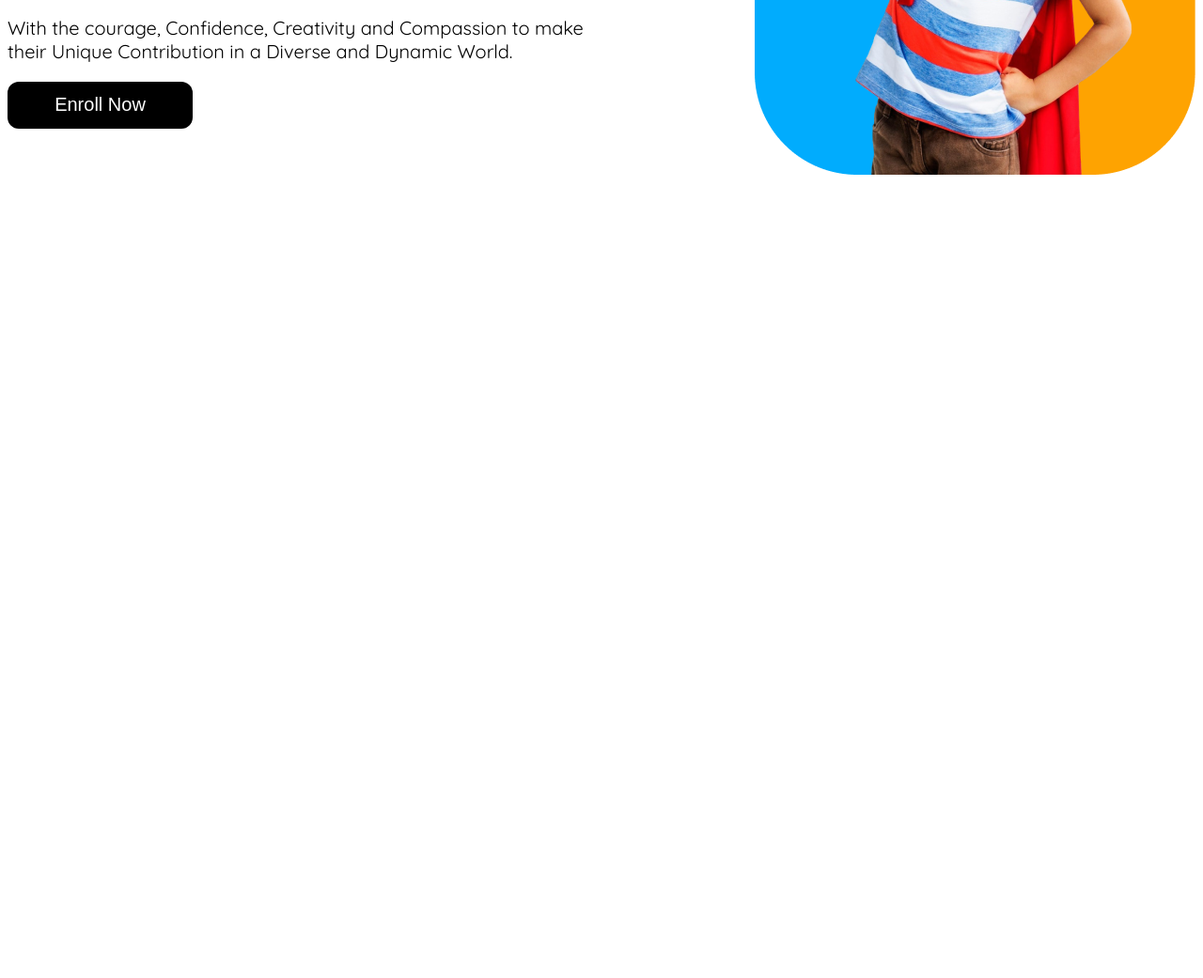
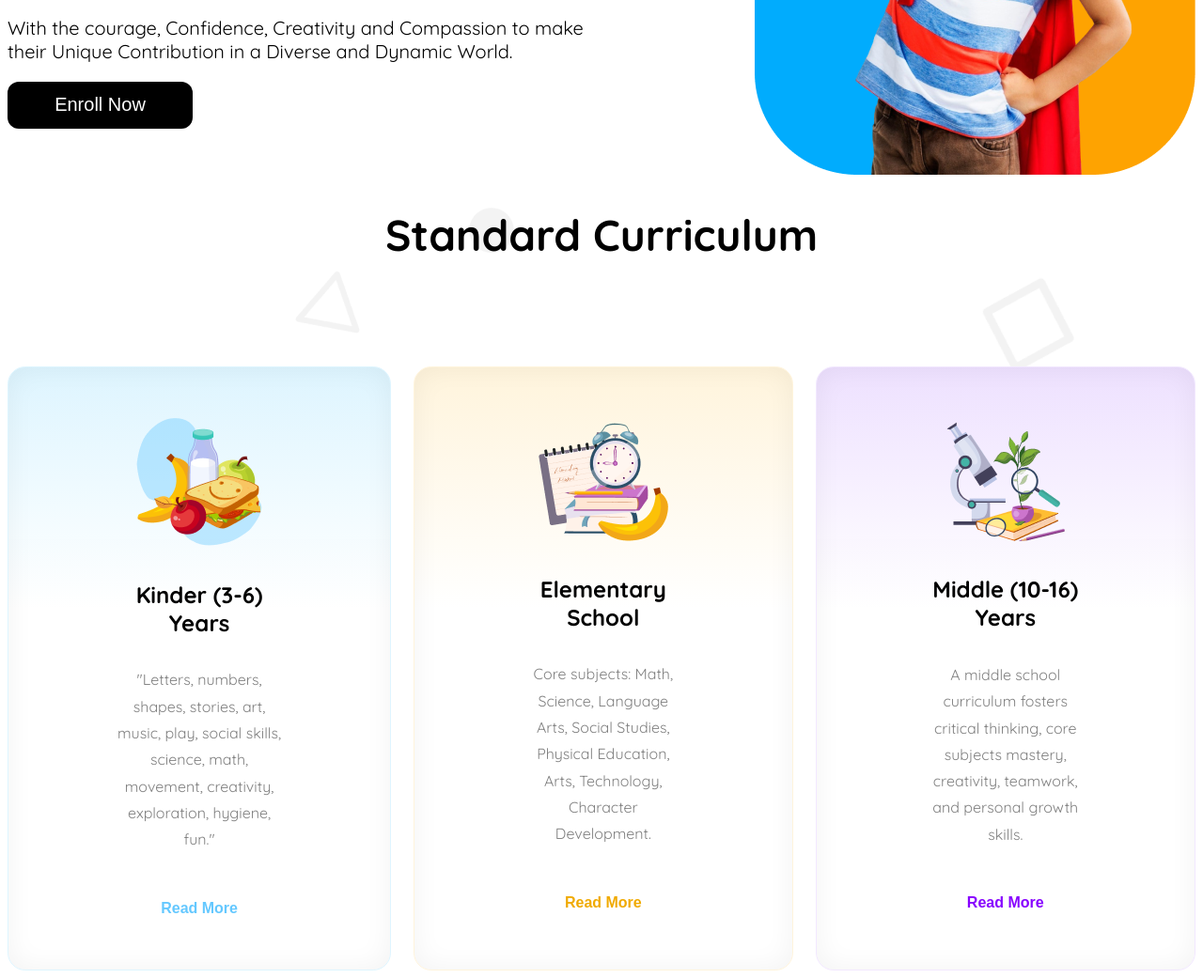
Before and after one commit to altr-r/kids-school, a plain HTML site: page index.html in a window 1280 px wide. Shown: the part 523-1564 px from the top of the page at 94% size. Before the commit the page ends 800 px from the top, so only its background shows below. Drawn offline with Linux system fonts and the light colour scheme.

Commit message:
curriculum part done

```diff
--- a/index.html
+++ b/index.html
@@ -60,7 +60,49 @@
           <div><button class="banner-button">Enroll Now</button></div>
         </div>
         <div>
-          <img id="banner-image"src="assets/hero-kids.png" alt="hero-kids" />
+          <img id="banner-image" src="assets/hero-kids.png" alt="hero-kids" />
+        </div>
+      </div>
+      <div class="curriculum-cards main">
+        <div class="curriculum-heading">
+          <h1 class="curriculum-title">Standard Curriculum</h1>
+        </div>
+        <div class="card-container flex">
+          <div id="card1">
+            <img src="./assets/kinder.png" alt="" class="card-img" />
+            <h4 class="card-title">Kinder (3-6) Years</h4>
+            <p class="card-description">
+              "Letters, numbers, shapes, stories, art, music, play, social
+              skills, science, math, movement, creativity, exploration, hygiene,
+              fun."
+            </p>
+            <button id="card-button1">
+              Read More
+            </button>
+          </div>
+          <div id="card2">
+            <img src="./assets/elementary.png" alt="" class="card-img" />
+            <h4 class="card-title">Elementary School</h4>
+            <p class="card-description">
+              Core subjects: Math, Science, Language Arts, Social Studies,
+              Physical Education, Arts, Technology, Character Development.
+            </p>
+            <button id="card-button2">
+              Read More
+            </button>
+          </div>
+          <div id="card3" >
+            <img src="./assets/middle.png" alt="" class="card-img" />
+            <h4 class="card-title">Middle (10-16) Years</h4>
+            <p class="card-description">
+              A middle school curriculum fosters critical thinking, core
+              subjects mastery, creativity, teamwork, and personal growth
+              skills.
+            </p>
+            <button id="card-button3">
+              Read More
+            </button>
+          </div>
         </div>
       </div>
     </main>
--- a/style.css
+++ b/style.css
@@ -123,7 +123,7 @@
   font-weight: 600px;
 }
 
-#banner-image{
+#banner-image {
   width: 100%;
 }
 
@@ -144,3 +144,113 @@
   cursor: pointer;
   font-weight: bold;
 }
+
+.curriculum-cards {
+  background-image: url(assets/bg.png);
+}
+
+.curriculum-title {
+  font-size: 2.875rem;
+  font-weight: 700;
+  text-align: center;
+}
+
+.card-container {
+  max-width: 1440px;
+  justify-content: space-around;
+  gap: 24px;
+}
+
+#card1,
+#card2,
+#card3,
+#card3 {
+  border-radius: 19px;
+  text-align: center;
+  padding: 53px 113px 55px 113px;
+  align-content: center;
+  margin-top: 80px;
+}
+
+#card1 {
+  border: 0.94px solid rgb(222, 245, 255);
+  border-radius: 18.86px;
+  box-shadow: inset 0px 0px 28.3px 0.94px rgba(0, 0, 0, 0.05);
+  background: linear-gradient(
+      180deg,
+      rgb(222, 245, 255),
+      rgba(255, 255, 255, 0) 40%
+    ),
+    rgb(255, 255, 255);
+}
+
+#card2 {
+  border: 0.94px solid rgb(255, 244, 220);
+  border-radius: 18.86px;
+  box-shadow: inset 0px 0px 28.3px 0.94px rgba(0, 0, 0, 0.05);
+  background: linear-gradient(
+      180deg,
+      rgb(255, 244, 220),
+      rgba(255, 255, 255, 0) 40%
+    ),
+    rgb(255, 255, 255);
+}
+
+#card3 {
+  background: linear-gradient(
+      180deg,
+      rgb(238, 225, 255),
+      rgba(255, 255, 255, 0) 40%
+    ),
+    rgb(255, 255, 255);
+  border: 0.94px solid rgb(242, 232, 255);
+  box-shadow: inset 0px 0px 28.3px 0.94px rgba(0, 0, 0, 0.05);
+}
+
+.card-title {
+  font-size: 1.5rem;
+  font-weight: 700px;
+}
+
+.card-description {
+  font-size: 1rem;
+  color: rgb(128, 128, 128);
+  line-height: 28.3px;
+  font-weight: 500px;
+}
+
+#card-button1,
+#card-button2,
+#card-button3 {
+  border: none;
+  background-color: transparent;
+  font-weight: bold;
+  font-size: 1rem;
+  margin-top: 33px;
+}
+
+#card-button1 {
+  color: rgb(100, 200, 255);
+}
+#card-button1:hover {
+  background-color: rgb(100, 200, 255);
+  color: white;
+  border-radius: 5px;
+}
+
+#card-button3 {
+  color: rgb(135, 0, 255);
+}
+#card-button3:hover {
+  background-color: rgb(135, 0, 255);
+  color: white;
+  border-radius: 5px;
+}
+#card-button2 {
+  color: rgb(240, 170, 0);
+}
+#card-button2:hover {
+  background-color: rgb(240, 170, 0);
+  color: white;
+  border-radius: 5px;
+}
```
